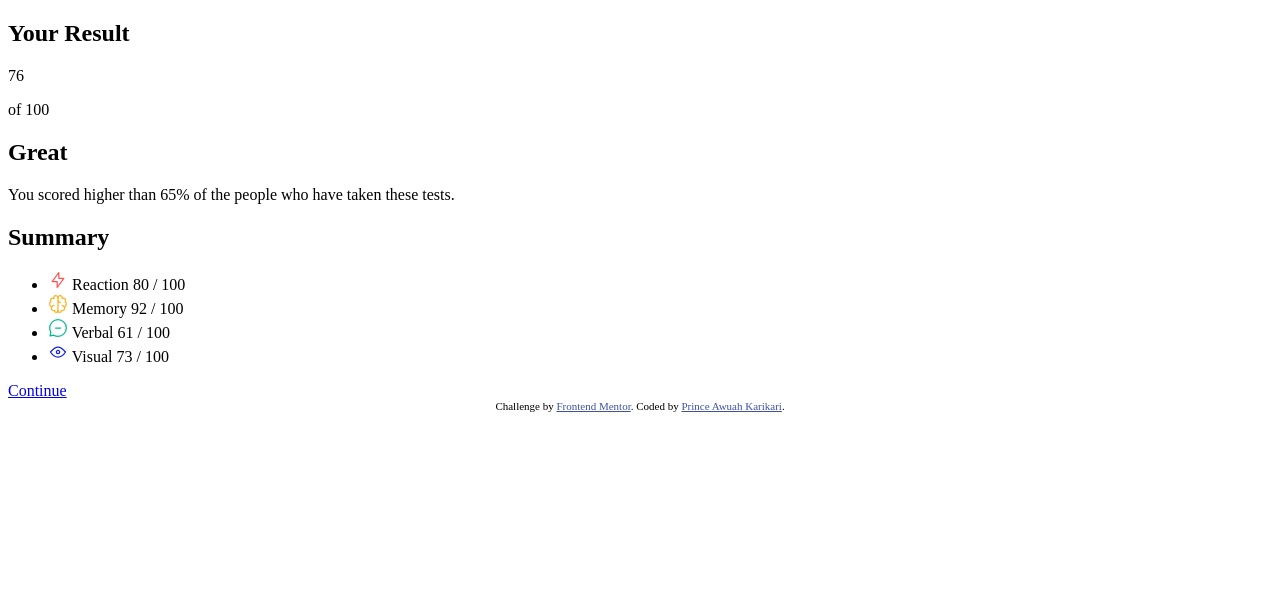
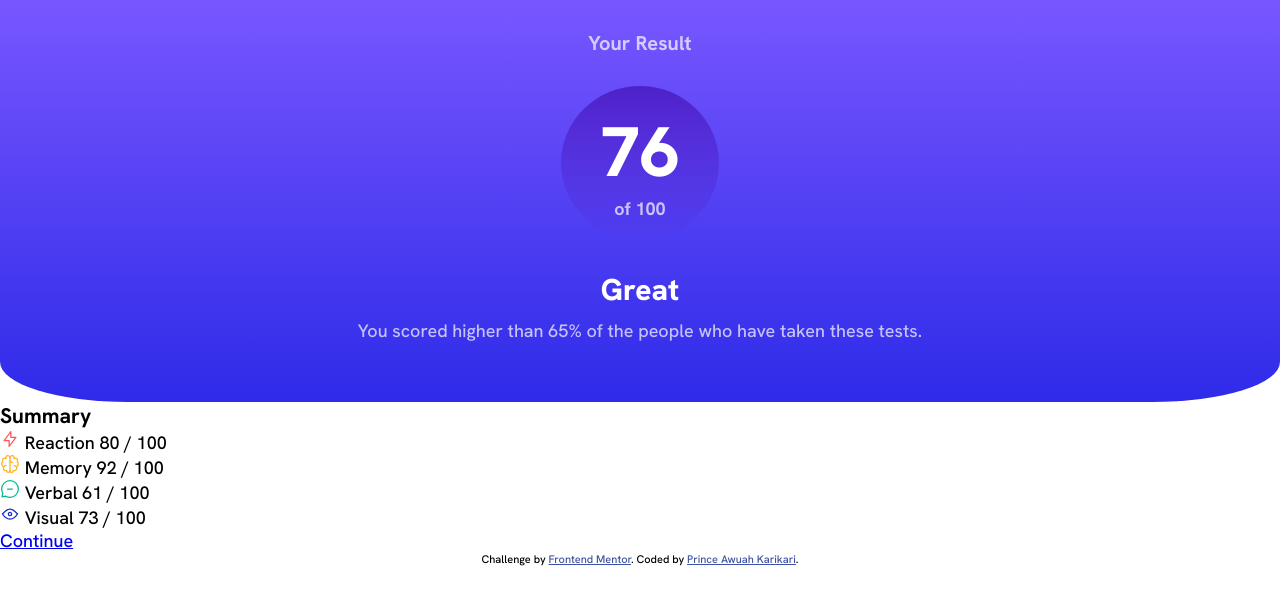
Before and after one commit to PRINCEKK122/results-summary, a plain HTML site: page index.html in a window 1280 px wide. Drawn offline with Linux system fonts and the light colour scheme; a script that the page names is missing.

Commit message:
add: style the header section

```diff
--- a/index.html
+++ b/index.html
@@ -5,7 +5,7 @@
   <meta name="viewport" content="width=device-width, initial-scale=1.0"> <!-- displays site properly based on user's device -->
 
   <link rel="icon" type="image/png" sizes="32x32" href="./assets/images/favicon-32x32.png">
-
+  <link rel="stylesheet" href="style.css">
   <title>Frontend Mentor | Results summary component</title>
   <script src="./app.js" defer></script>
   <!-- Feel free to remove these styles or customise in your own stylesheet 👍 -->
@@ -17,20 +17,20 @@
 <body>
   <main>
     <section class="results">
-      <h1>Your Result</h1>
+      <h1 class="text-secondary-color">Your Result</h1>
       <div class="scores">
-        <p id="scores-average">76</p>
+        <p id="scores-average" class="text-primary-color">76</p>
         <p>of 100</p>
       </div>
 
       <div class="remarks">
-        <h2>Great</h2>
-        <p>You scored higher than 65% of the people who have taken these tests.</p>
+        <h2 class="text-primary-color">Great</h2>
+        <p class="text-secondary-color">You scored higher than 65% of the people who have taken these tests.</p>
       </div>
     </section>
 
     <section class="summary">
-      <h2>Summary</h2>
+      <h3>Summary</h3>
 
       <ul id="icon-category">
         <li>
--- /dev/null
+++ b/style.css
@@ -0,0 +1,88 @@
+@import url('https://fonts.googleapis.com/css2?family=Hanken+Grotesk:wght@500;700;800&display=swap');
+
+:root {
+    --light-slate-blue: hsl(252, 100%, 67%);
+    --light-royal-blue: hsl(241, 81%, 54%);
+    --violet-blue-circle: hsla(256, 72%, 46%, 1);
+    --persian-blue-circle: hsla(241, 72%, 46%, 0);
+    --primary-light-red: hsl(0, 100%, 67%);
+    --primary-orangey-yellow: hsl(39, 100%, 56%);
+    --primary-green-teal: hsl(166, 100%, 37%);
+    --primary-cobalt-blue: hsl(234, 85%, 45%);
+    --light-white: rgba(255, 255, 255, 0.7);
+}
+
+*,
+*::before,
+*::after {
+    box-sizing: border-box;
+    margin: 0;
+    padding: 0;
+}
+
+html {
+    font-size: 62.5%;
+}
+
+body {
+    font-family: "Hanken Grotesk", sans-serif;
+    font-size: 1.8rem;
+}
+
+ul {
+    list-style: none;
+}
+
+/* Utils */
+.text-primary-color {
+    color: #fff;
+}
+
+.text-secondary-color {
+    color: var(--light-white);
+}
+
+/* results */
+.results {
+    background: linear-gradient(to bottom, var(--light-slate-blue), var(--light-royal-blue));
+    text-align: center;
+    display: flex;
+    flex-direction: column;
+    align-items: center;
+    gap: 3rem;
+    padding: 3rem 6rem;
+    border-bottom-left-radius: 10%;
+    border-bottom-right-radius: 10%;
+}
+
+.results h1 {
+    font-size: 2rem;
+}
+
+.results .scores {
+    background: linear-gradient(to bottom, var(--violet-blue-circle), var(--persian-blue-circle));
+    display: inline-block;
+    padding: 2rem 4rem;
+    border-radius: 50%;
+}
+
+.results #scores-average {
+    font-size: 7rem;
+    font-weight: 800;
+}
+
+.results #scores-average+p{
+    color: var(--light-white);
+    font-weight: 700;
+    font-size: 2re
+}
+
+.remarks h2 {
+    font-size: 3rem;
+    font-weight: 800;
+}
+
+.remarks p {
+    margin-top: 1rem;
+    margin-bottom: 3rem;
+}
```
